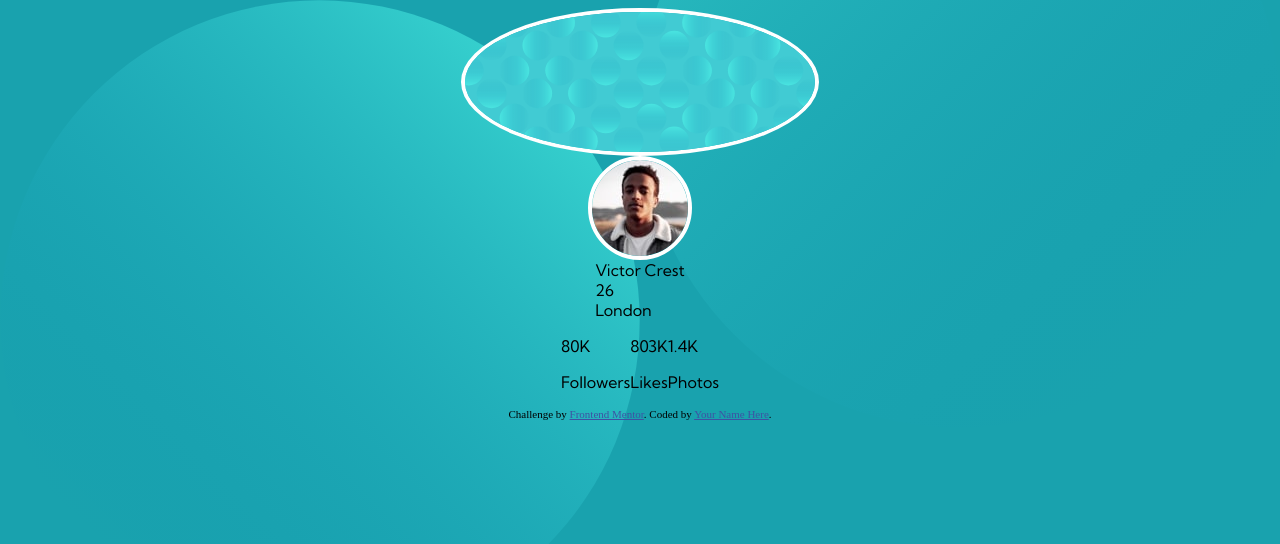
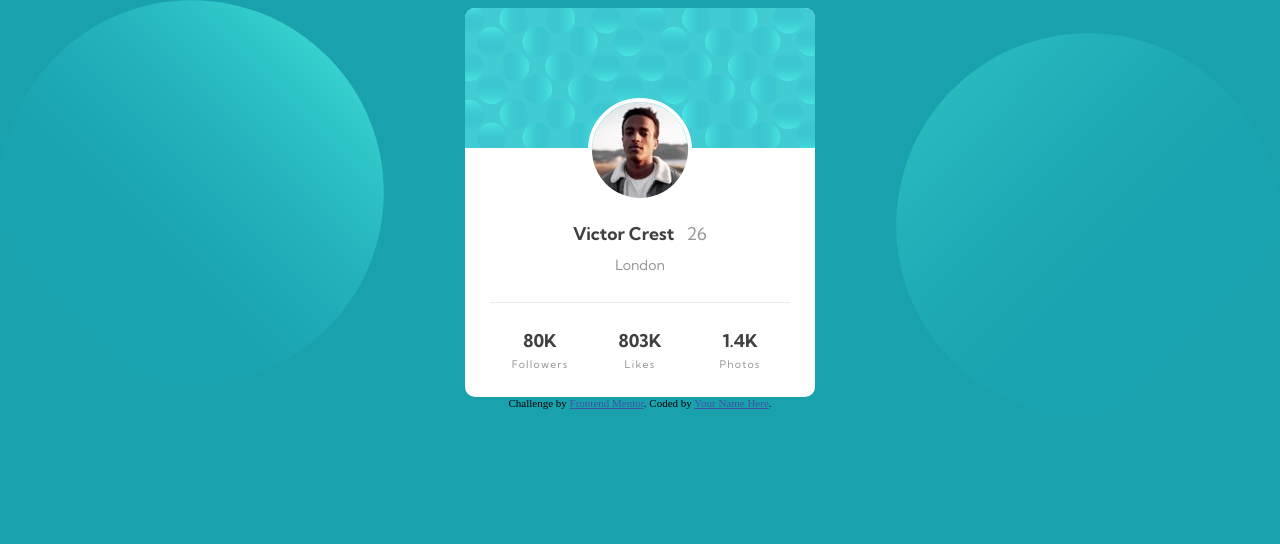
Before and after one commit to loganwoolf/FM-profile-card, a plain HTML site: page index.html in a window 1280 px wide. Drawn offline with Linux system fonts and the light colour scheme.

Commit message:
style text on component

```diff
--- a/index.html
+++ b/index.html
@@ -42,16 +42,16 @@
 		</div>
 		<div class="stats">
 			<div class="tile">
-				<p class="stat">80K</p>
-				<p class="heading">Followers</p>
+				<div class="stat">80K</div>
+				<div class="heading">Followers</div>
 			</div>
 			<div class="tile">
-				<p class="stat">803K</p>
-				<p class="heading">Likes</p>
+				<div class="stat">803K</div>
+				<div class="heading">Likes</div>
 			</div>
 			<div class="tile">
-				<p class="stat">1.4K</p>
-				<p class="heading">Photos</p>
+				<div class="stat">1.4K</div>
+				<div class="heading">Photos</div>
 			</div>
 
 		</div>
--- a/styles/style.css
+++ b/styles/style.css
@@ -5,39 +5,83 @@
   --dark-blue: hsl(229, 23%, 23%);
   --dark-grey-blue: hsl(227, 10%, 46%);
   --text-light: hsl(0, 0%, 59%);
-  --text-dark: hsl(0, 0%, 0%);
+  --text-dark: hsl(0, 0%, 25%);
+  --break-line: hsla(0, 0%, 60%, 20%);
 }
 
 html {
   background: url(../images/bg-pattern-top.svg) left top no-repeat, url(../images/bg-pattern-bottom.svg) right bottom no-repeat;
-  background-size: 50vmax;
+  background-size: 30vmax;
   background-color: var(--dark-cyan);
 
 }
 body {
-  display: grid;
-  grid-template-columns: auto;
+  display: flex;
+  flex-direction: column;
   justify-content: center;
+  align-items: center;
 }
 .component {
   font-family: 'Kumbh Sans', sans-serif;
   display: flex;
   flex-direction: column;
   align-items: center;
+  background-color: hsl(0, 0%, 100%);
+  border-radius: 10px;
+  position: relative;
+  font-size: 110%;
+  color: var(--text-light);
+  max-width: 350px;
 }
-.component > img {
+.user-banner {
+  border-radius: 10px 10px 0 0;
+}
+.user-pic {
   border-radius: 50%;
   border: 4px solid white;
   width: min-content;
+  position: absolute;
+  top: 90px;
 }
 .user {
+  padding-top: 75px;
+  display: flex;
+  flex-direction: row;
+  flex-wrap: wrap;
+  justify-content: center;
+  gap: 0.7em;
+}
+.name {
+  font-weight: 700;
+  color: var(--text-dark);
+}
+.age {
+}
+.location {
+  flex-basis: 100%;
+  text-align: center;
+  font-size: 80%;
+  padding-bottom: 2em;
+}
+.stats {
+  display: grid;
+  grid-template-columns: repeat(3, 100px);
+  border-top: 1px solid var(--break-line);
+  height: auto;
+}
+.tile {
+  margin: 1.5em;
   display: flex;
   flex-direction: column;
+  align-items: center;
+  gap: 0.4em;
 }
-/* .location {
-  flex-basis: 100%;
-} */
-.stats {
-  display: grid;
-  grid-template-columns: repeat(3, auto);
+.stat {
+  color: var(--text-dark);
+  font-weight: 700;
 }
+.heading {
+  text-align: center;
+  font-size: 60%;
+  letter-spacing: 0.2ch;
+}
```
